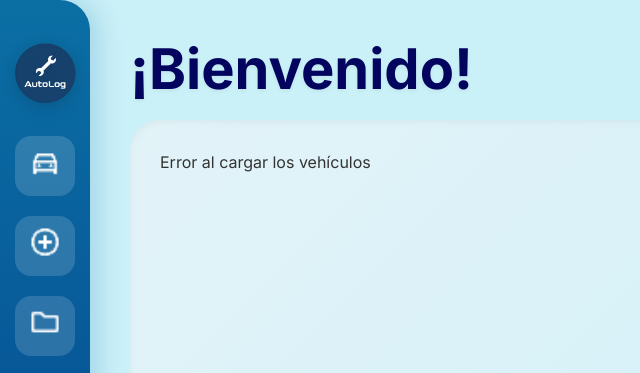
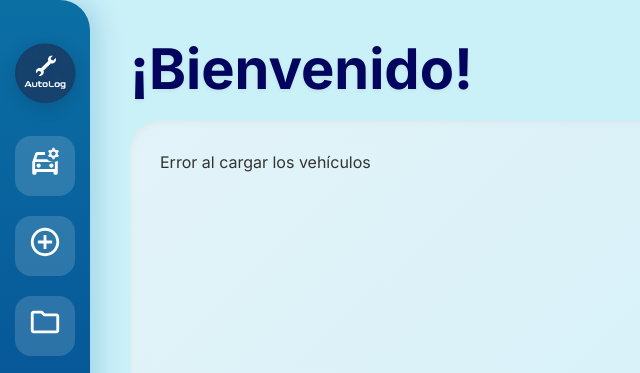
Before and after one commit to Raul06lp/AutoLog, an Electron app: page Electron/screensMecanico/home.html in a window 1280 px wide. Shown: the top 373 px of the page, 0-640 px from the left. Drawn offline with Linux system fonts and the light colour scheme; no server answers.

Commit message:
cambio en el nav

```diff
--- a/Electron/screensMecanico/home.html
+++ b/Electron/screensMecanico/home.html
@@ -16,9 +16,9 @@
     <nav>
         <ul>
             <li><img id="logo" src="../icons/logo.png" alt="Logo"></li>
-            <li><div id="navButton"><a href="home.html"><img src="../icons/car.png" alt="Home"></a></div></li>
-            <li><div id="navButton"><a href="add.html"><img src="../icons/add.png" alt="add"></a></div></li>
-            <li><div id="navButton"><a href="folder.html"><img src="../icons/folder.png" alt="folder"></a></div></li>
+            <li><div id="navButton"><a href="home.html"><img src="../icons/car.svg" alt="Home"></a></div></li>
+            <li><div id="navButton"><a href="add.html"><img src="../icons/add.svg" alt="add"></a></div></li>
+            <li><div id="navButton"><a href="folder.html"><img src="../icons/folder.svg" alt="folder"></a></div></li>
             <li><div id="logOut"><a href="../index.html"><img src="../icons/logOut.svg" alt="logOut"></a></div></li>
         </ul>
     </nav>
```
